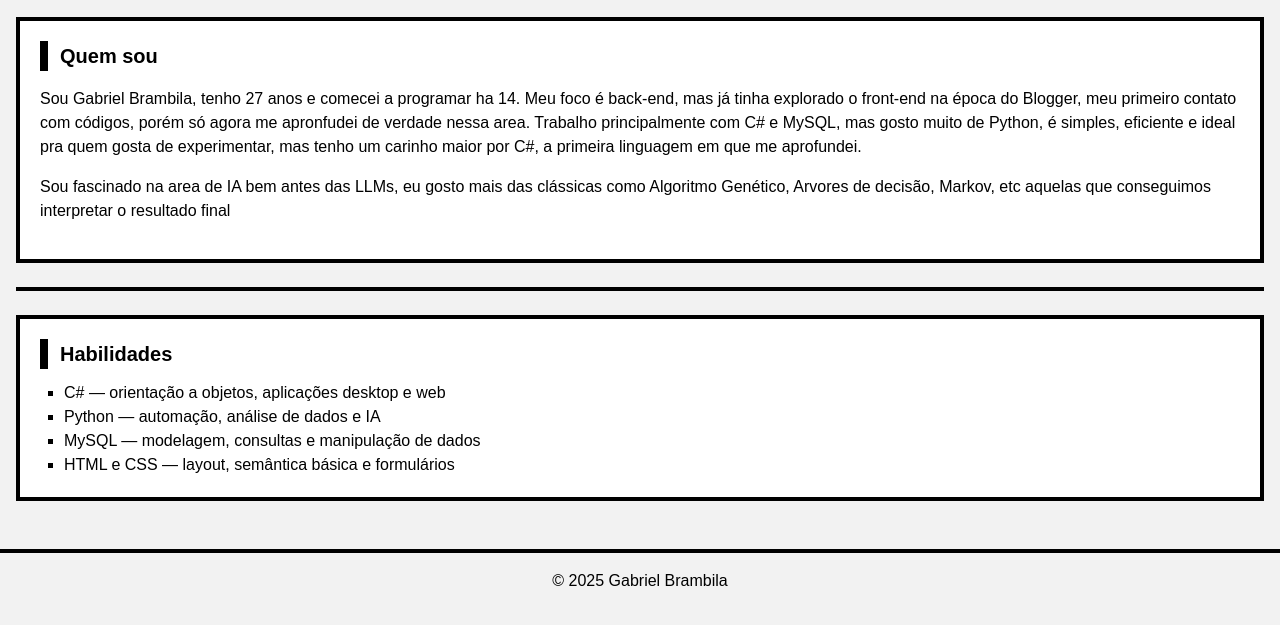
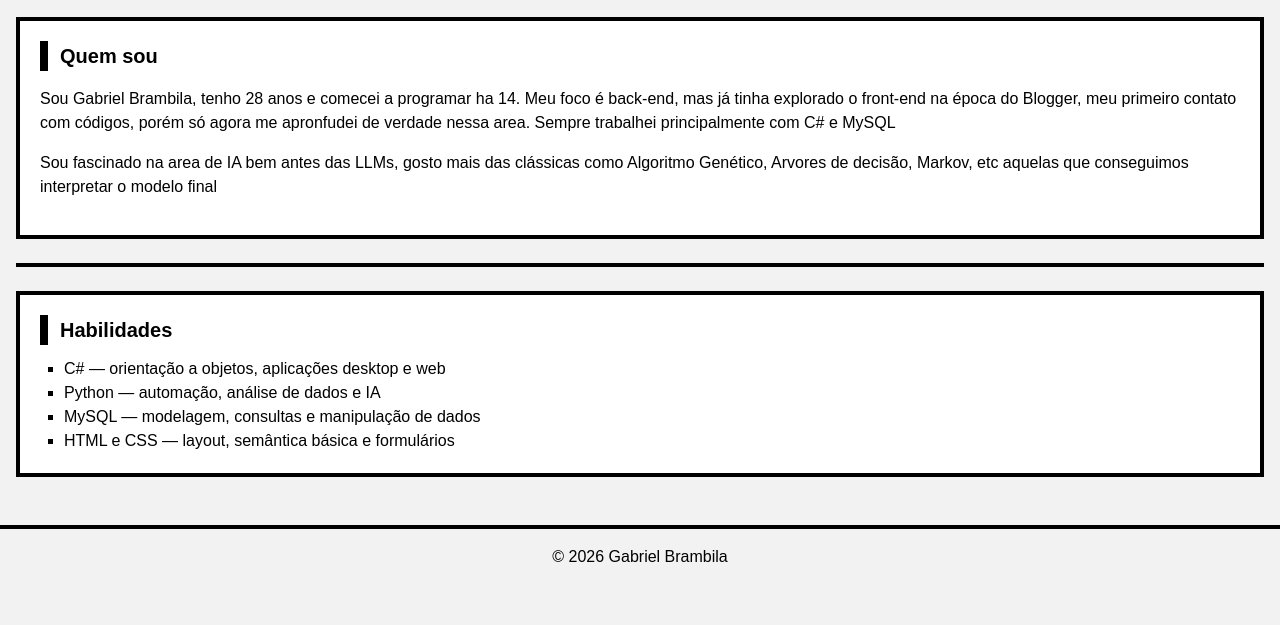
Before and after one commit to GBrambila/portfolio, a plain HTML site: page sobre.html in a window 1280 px wide. Shown: the part 127-752 px from the top of the page. Drawn offline with Linux system fonts and the light colour scheme.

Commit message:
Update sobre.html

```diff
--- a/sobre.html
+++ b/sobre.html
@@ -25,11 +25,10 @@
 
     <section class="bloco">
       <h2>Quem sou</h2>
-      <p>Sou Gabriel Brambila, tenho 27 anos e comecei a programar ha 14. Meu foco é back-end, mas já tinha explorado o front-end na época do Blogger, meu primeiro contato com códigos, porém só agora me apronfudei de verdade nessa area. Trabalho principalmente com C# e MySQL, mas gosto muito de Python, é simples, eficiente e ideal pra quem gosta de
-        experimentar, mas tenho um carinho maior por C#, a primeira linguagem em que me aprofundei.</p>
+      <p>Sou Gabriel Brambila, tenho 28 anos e comecei a programar ha 14. Meu foco é back-end, mas já tinha explorado o front-end na época do Blogger, meu primeiro contato com códigos, porém só agora me apronfudei de verdade nessa area. Sempre trabalhei principalmente com C# e MySQL</p>
         <p>Sou fascinado na area de IA bem antes
-        das LLMs, eu gosto mais das clássicas como Algoritmo Genético, Arvores de decisão, Markov, etc aquelas que
-        conseguimos interpretar o resultado final</p>
+        das LLMs, gosto mais das clássicas como Algoritmo Genético, Arvores de decisão, Markov, etc aquelas que
+        conseguimos interpretar o modelo final</p>
     </section>
 
     <hr class="divisor">
@@ -46,7 +45,7 @@
     </section>
   </main>
 
-  <footer>© 2025 Gabriel Brambila</footer>
+  <footer>© 2026 Gabriel Brambila</footer>
 </body>
 
 </html>
```
